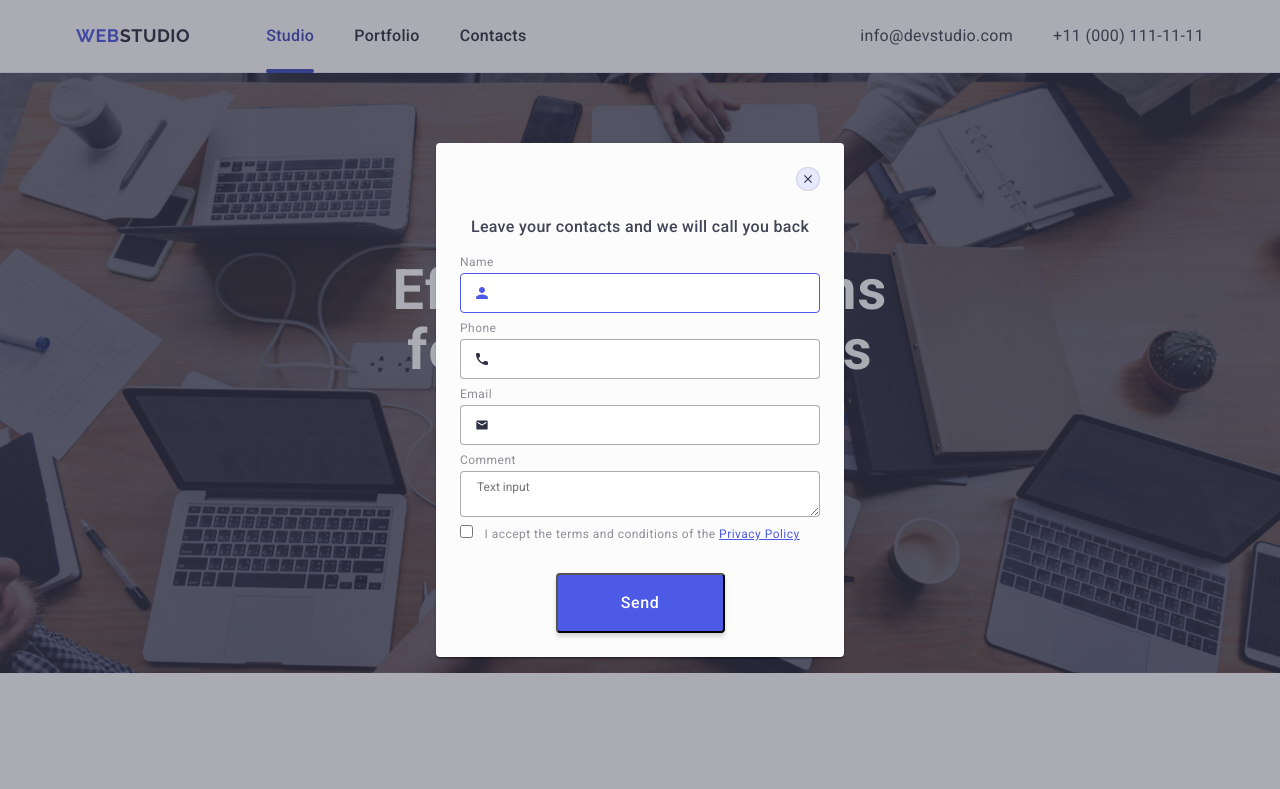
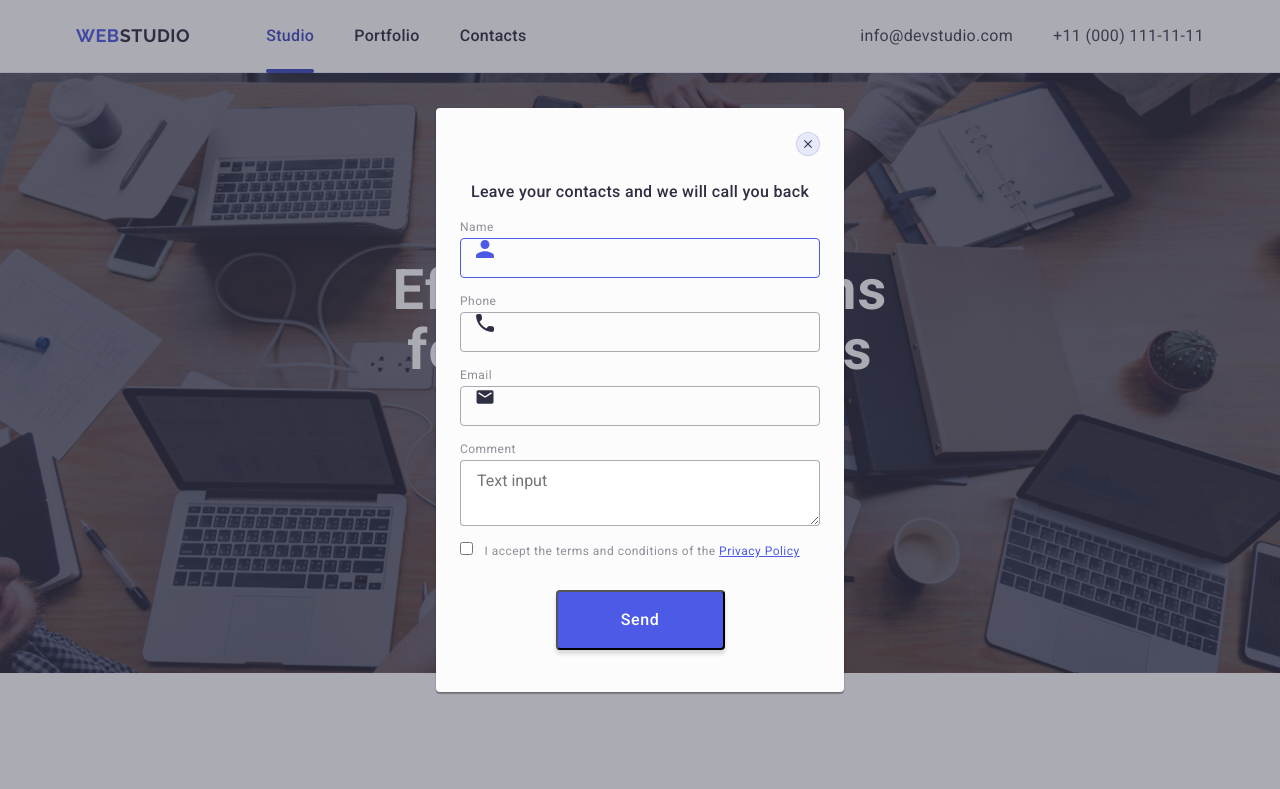
Before and after one commit to polaris-on/goit-markup-hw-05, a plain HTML site: page index.html in a window 1280 px wide. Shown: the top 789 px of the page. Drawn offline with nearby package versions, Linux system fonts and the light colour scheme.

Commit message:
Second checking

```diff
--- a/css/style.css
+++ b/css/style.css
@@ -493,7 +493,7 @@ img {
   letter-spacing: 0.02em;
 }
 .footer-info-column {
-  margin-right: 120px
+  margin-right: 120px;
 }
 .footer-social-column {
 }
@@ -548,17 +548,29 @@ img {
   align-items: center;
 
   background-color: rgba(46, 47, 66, 0.4);
+
+  transition: opacity 250ms cubic-bezier(0.4, 0, 0.2, 1),
+              visibility 250ms cubic-bezier(0.4, 0, 0.2, 1);
 }
 .is-open {
   display: flex;
 }
 .modal {
-  position: relative;
+  position: absolute;
+  top: 50%;
+  left: 50%;
+  transform: translate(-50%, -50%) scale(1);
+
   width: 408px;
+  min-height: 584px;
   padding: 72px 24px 24px;
+
   border-radius: 4px;
-  background-color: #FCFCFC;
-  box-shadow: 0 1px 1px 0 rgba(0, 0, 0, 0.14), 0 1px 3px 0 rgba(0, 0, 0, 0.12), 0 2px 1px 0 rgba(0, 0, 0, 0.2);
+  background-color: #fcfcfc;
+  box-shadow: 0 1px 1px 0 rgba(0, 0, 0, 0.14), 0 1px 3px 0 rgba(0, 0, 0, 0.12),
+    0 2px 1px 0 rgba(0, 0, 0, 0.2);
+
+  transition: transform 250ms cubic-bezier(0.4, 0, 0.2, 1);
 }
 .modal-button-close {
   position: absolute;
@@ -571,24 +583,25 @@ img {
   width: 24px;
   height: 24px;
 
-  background-color: #E7E9FC;
+  background-color: #e7e9fc;
   border: 1px solid rgba(0, 0, 0, 0.1);
   border-radius: 50%;
 
   cursor: pointer;
 
   transition: background-color 250ms cubic-bezier(0.4, 0, 0.2, 1),
-              box-shadow 250ms cubic-bezier(0.4, 0, 0.2, 1);
+    box-shadow 250ms cubic-bezier(0.4, 0, 0.2, 1);
 }
 
 .modal-button-close:hover {
-  box-shadow: 0 2px 1px 0 rgba(46, 47, 66, 0.08), 0 1px 1px 0 rgba(46, 47, 66, 0.16), 0 1px 6px 0 rgba(46, 47, 66, 0.08);
-  background-color: #404BBF;
+  box-shadow: 0 2px 1px 0 rgba(46, 47, 66, 0.08),
+    0 1px 1px 0 rgba(46, 47, 66, 0.16),
+    0 1px 6px 0 rgba(46, 47, 66, 0.08);
+  background-color: #404bbf;
 }
 
-
 .modal-button-icon {
-  fill: #2E2F42;
+  fill: #2e2f42;
   transition: fill 250ms cubic-bezier(0.4, 0, 0.2, 1);
 }
 .modal-button-close:hover .modal-button-icon {
@@ -609,13 +622,21 @@ img {
   line-height: 1.5;
   letter-spacing: 0.02em;
   text-align: center;
+  color: #2E2F42;
 }
-.contacts-form-label {
+
+.contacts-form-field-wrapper {
   position: relative;
   display: flex;
   flex-direction: column;
-  gap: 4px;
   width: 100%;
+  margin-bottom: 8px;
+}
+
+.contacts-form-label {
+  display: block;
+  width: 100%;
+  margin-bottom: 4px;
 
   font-size: 12px;
   line-height: 1.16667;
@@ -627,8 +648,25 @@ img {
   border: 1px solid rgba(46, 47, 66, 0.4);
   border-radius: 4px;
   height: 40px;
-  padding: 11px 10px 11px 38px;
+  width: 100%;
+  padding-left: 38px;
+
+  background-color: transparent;
+  outline: transparent;
+
+  transition: border-color 250ms cubic-bezier(0.4, 0, 0.2, 1);
 }
+
+.contacts-form-input:focus,
+.contacts-form-textarea:focus {
+  outline: none;
+  border: 1px solid #4d5ae5;
+}
+
+.contacts-form-field-wrapper:focus-within .contacts-form-icon {
+  fill: #4d5ae5;
+}
+
 .contacts-form-textarea {
   border: 1px solid rgba(46, 47, 66, 0.4);
   border-radius: 4px;
@@ -636,10 +674,18 @@ img {
 }
 .contacts-form-icon {
   position: absolute;
-  bottom: 14px;
+  top: 50%;
   left: 16px;
-  fill: #2E2F42;
+  fill: #2e2f42;
+
+  transform: translateY(-50%);
+  transition: fill 250ms cubic-bezier(0.4, 0, 0.2, 1);
 }
+
+.contacts-form-input:focus + .contacts-form-icon {
+  fill: #4D5AE5;
+}
+
 .contacts-form-checkbox-label {
   width: 100%;
   margin-bottom: 24px;
@@ -653,7 +699,7 @@ img {
 
 .contacts-form-checkbox-label a {
   text-decoration: underline;
-  color: #4D5AE5;
+  color: #4d5ae5;
 
   transition: color 250ms cubic-bezier(0.4, 0, 0.2, 1);
 }
@@ -664,16 +710,6 @@ img {
 
 .contacts-form-checkbox {
   margin-right: 8px;
-}
-
-.contacts-form-label:focus-within .contacts-form-input,
-.contacts-form-label:focus-within .contacts-form-textarea {
-  outline: none;
-  border: 1px solid #4D5AE5;
-}
-
-.contacts-form-label:focus-within .contacts-form-icon {
-  fill: #4D5AE5;
 }
 
 .contacts-form-button {
@@ -692,11 +728,12 @@ img {
   cursor: pointer;
 
   transition: background 250ms cubic-bezier(0.4, 0, 0.2, 1),
-              box-shadow 250ms cubic-bezier(0.4, 0, 0.2, 1);
+    box-shadow 250ms cubic-bezier(0.4, 0, 0.2, 1);
 }
 
 .contacts-form-button:hover {
-  box-shadow: 0 2px 1px 0 rgba(46, 47, 66, 0.08), 0 1px 1px 0 rgba(46, 47, 66, 0.16), 0 1px 6px 0 rgba(46, 47, 66, 0.08);
+  box-shadow: 0 2px 1px 0 rgba(46, 47, 66, 0.08),
+    0 1px 1px 0 rgba(46, 47, 66, 0.16), 0 1px 6px 0 rgba(46, 47, 66, 0.08);
   background: #404bbf;
 }
 .contacts-form-button:active {
--- a/index.html
+++ b/index.html
@@ -426,38 +426,55 @@
 
   <div class="backdrop is-open">
     <div class="modal">
-      <div class="modal-button-close">
+      <button class="modal-button-close" type="button">
         <svg class="modal-button-icon" width="8" height="8">
           <use href="./images/icons.svg#icon-cross"></use>
         </svg>
-      </div>
+      </button>
       <p class="contacts-form-title">
         Leave your contacts and we will call you back
       </p>
       <form action="#" class="contacts-form">
-        <label for="name" class="contacts-form-label">Name
-          <input class="contacts-form-input" id="name" type="text" autofocus>
-          <svg class="contacts-form-icon" width="12" height="12">
+        <div class="contacts-form-field-wrapper">
+          <label for="user-name" class="contacts-form-label">
+            Name
+          </label>
+          <div class="contacts-form-input-wrapper">
+            <input class="contacts-form-input" id="user-name" type="text" autofocus>
+            <svg class="contacts-form-icon" width="18" height="24">
               <use href="./images/icons.svg#icon-user"></use>
             </svg>
+          </div>
+        </div>
+        <div class="contacts-form-field-wrapper">
+          <label for="phone" class="contacts-form-label">
+            Phone
           </label>
-        <label for="phone" class="contacts-form-label">Phone
-          <input class="contacts-form-input" id="phone" type="phone">
-          <svg class="contacts-form-icon" width="12" height="12">
+          <div class="contacts-form-input-wrapper">
+            <input class="contacts-form-input" id="phone" type="tel">
+            <svg class="contacts-form-icon" width="18" height="24">
               <use href="./images/icons.svg#icon-phone"></use>
             </svg>
+          </div>
+        </div>
+        <div class="contacts-form-field-wrapper">
+          <label for="email" class="contacts-form-label">
+            Email
           </label>
-        <label for="email" class="contacts-form-label">Email
-          <input class="contacts-form-input" id="email" type="email" autofocus>
-          <svg class="contacts-form-icon" width="12" height="12">
+          <div class="contacts-form-input-wrapper">
+            <input class="contacts-form-input" id="email" type="email">
+            <svg class="contacts-form-icon" width="18" height="24">
               <use href="./images/icons.svg#icon-email"></use>
             </svg>
+          </div>
+        </div>
+        <div class="contacts-form-field-wrapper">
+          <label for="user-comment" class="contacts-form-label">Comment
           </label>
-        <label for="comment" class="contacts-form-label">Comment
-          <textarea class="contacts-form-textarea" placeholder="Text input" id="comment"></textarea>
-        </label>
-        <label for="agreement" class="contacts-form-checkbox-label">
-          <input class="contacts-form-checkbox" type="checkbox" value="agree" id="agreement">
+          <textarea class="contacts-form-textarea" placeholder="Text input" id="user-comment"></textarea>
+        </div>
+        <label for="user-privacy" class="contacts-form-checkbox-label">
+          <input class="contacts-form-checkbox" type="checkbox" value="true" name="user-privacy" id="user-privacy">
           I accept the terms and conditions of the <a href="#">Privacy Policy</a></label>
         <button class="contacts-form-button" type="submit">Send</button>
       </form>
```
Lines whose indentation alone changed are shown as unchanged.
